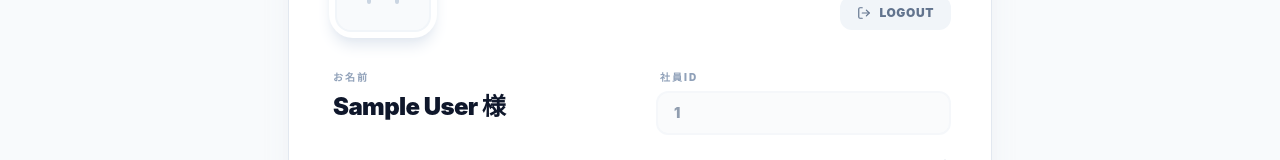
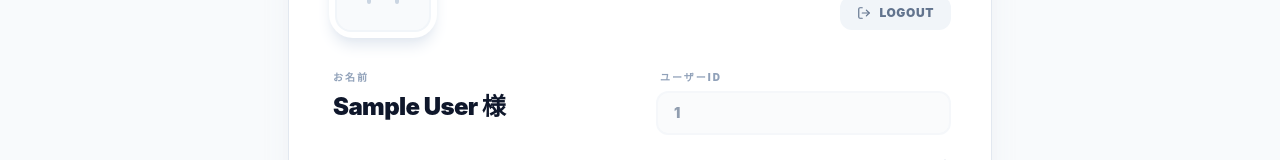
Before and after one commit to hrkw1717/Kotsuhi-Seikyu, a Next.js app in the folder tokeidai-react/: page /mypage in a window 1280 px wide. Shown: the part 316-476 px from the top of the page. Built offline with nearby package versions, Linux system fonts and the light colour scheme; no server answers; sample sign-in values are in the browser's storage.

Commit message:
Change label from 'Employee ID' to 'User ID' for consistency

```diff
--- a/tokeidai-react/src/app/mypage/page.tsx
+++ b/tokeidai-react/src/app/mypage/page.tsx
@@ -203,7 +203,7 @@ export default function MyPage() {
                                 </div>
 
                                 <div className="space-y-1.5">
-                                    <label className="text-[10px] font-black text-slate-400 uppercase tracking-[0.2em] block ml-1">社員ID</label>
+                                    <label className="text-[10px] font-black text-slate-400 uppercase tracking-[0.2em] block ml-1">ユーザーID</label>
                                     <div className="bg-slate-50 border-2 border-slate-100 rounded-xl px-4 py-2.5 text-slate-500 font-black tracking-widest text-sm opacity-70">
                                         {user.id}
                                     </div>
```
